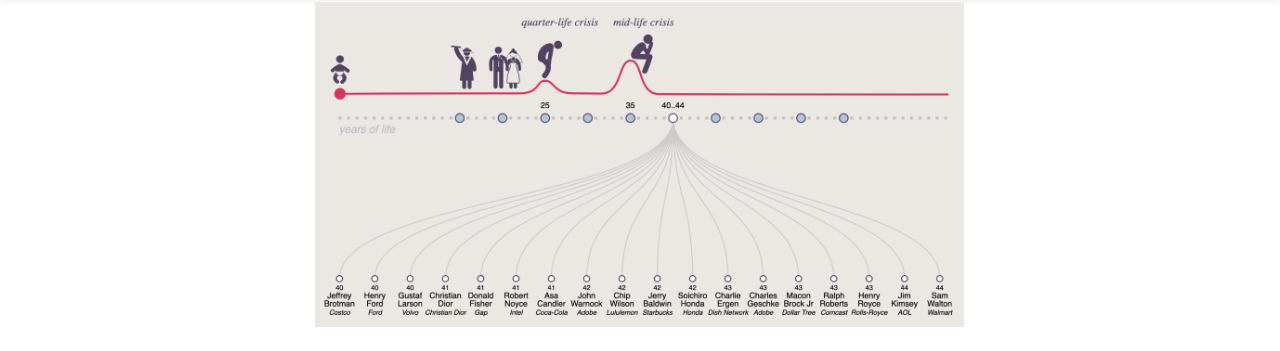
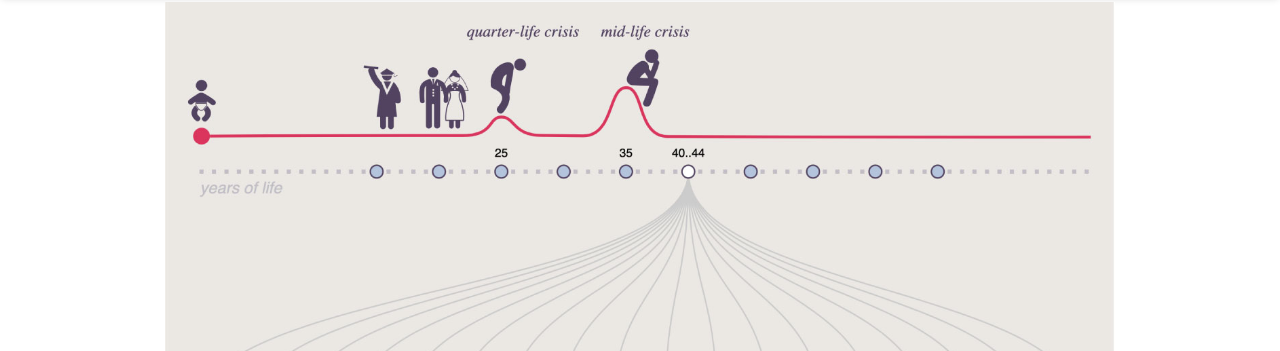
Before and after one commit to markvital/markvital.github.io, a Gatsby site: page /too-late-to-start-interactive-infographic/ in a window 1280 px wide. Shown: the part 58-409 px from the top of the page. Built offline with nearby package versions, Linux system fonts and the light colour scheme; Gatsby itself is replaced by a stand-in of ours; a web font is replaced by a local one.

Commit message:
made blog cover bigger

```diff
--- a/src/templates/blog-post.module.css
+++ b/src/templates/blog-post.module.css
@@ -20,7 +20,6 @@
 }
 
 .cover {
-    max-width: 680px;
     margin: auto;
 }
 
@@ -89,3 +88,10 @@
         margin: 30px 0;
     }
 }
+
+@media screen and (min-width: 950px)  {
+    .cover {
+        max-width: 950px;
+        margin: 0 -150px;
+    }
+}
```
